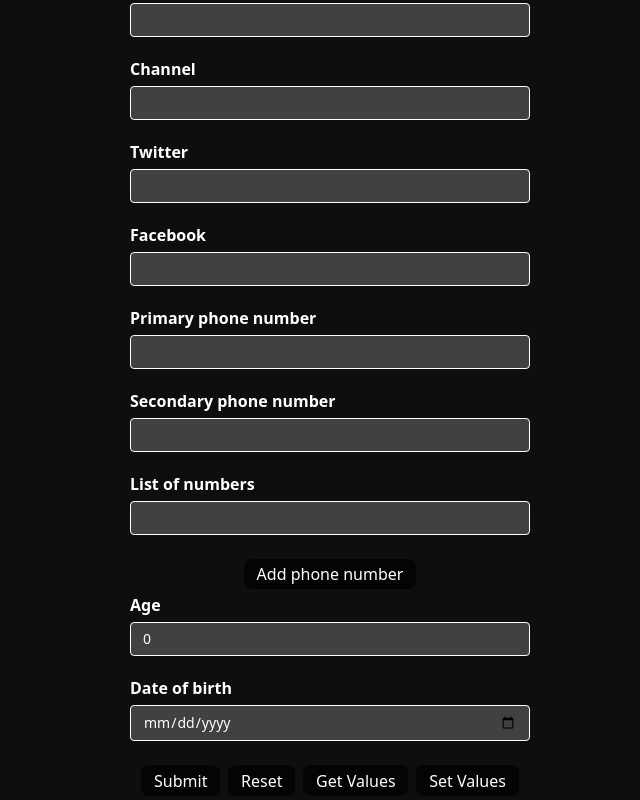
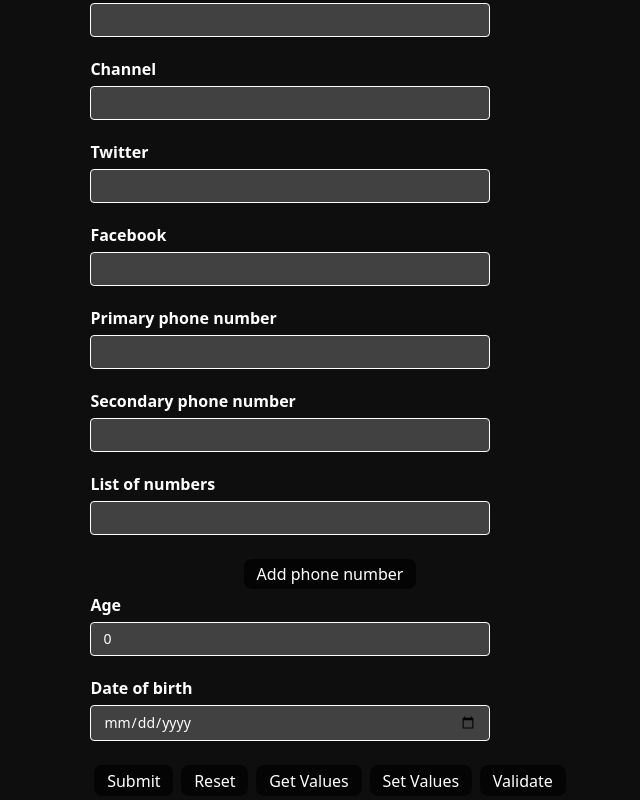
Before and after one commit to RebeccaAyodele/react-hook-form, a React (Vite) app: page / in a window 1280 px wide. Shown: the part 189-989 px from the top of the page, without its empty margins (310-950 px from the left). Built offline with nearby package versions, Linux system fonts and the light colour scheme.

Commit message:
Manually trigger validation

```diff
--- a/src/components/YoutubeForm.tsx
+++ b/src/components/YoutubeForm.tsx
@@ -35,7 +35,7 @@ const YoutubeForm = () => {
       age: 0,
       dob: new Date(),
     },
-    mode: "all" //onChange, onTouched, onBlur, all
+    mode: "all" //onChange, onTouched, onBlur, onSubmit, all
   });
 
   const {
@@ -47,6 +47,7 @@ const YoutubeForm = () => {
     getValues,
     setValue,
     reset,
+    trigger,
   } = form;
   const {
     errors,
@@ -301,6 +302,9 @@ const YoutubeForm = () => {
         <button type="button" onClick={handleSetValues}>
           Set Values
         </button>
+        <button type="button" onClick={() => trigger()}>
+          Validate
+        </button>
       </form>
       <DevTool control={control} />
     </div>
```
